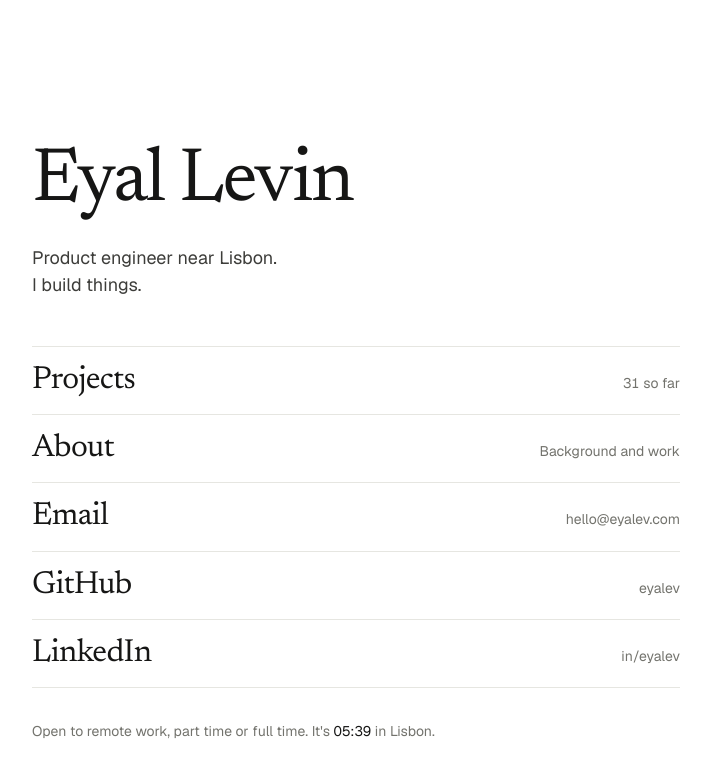
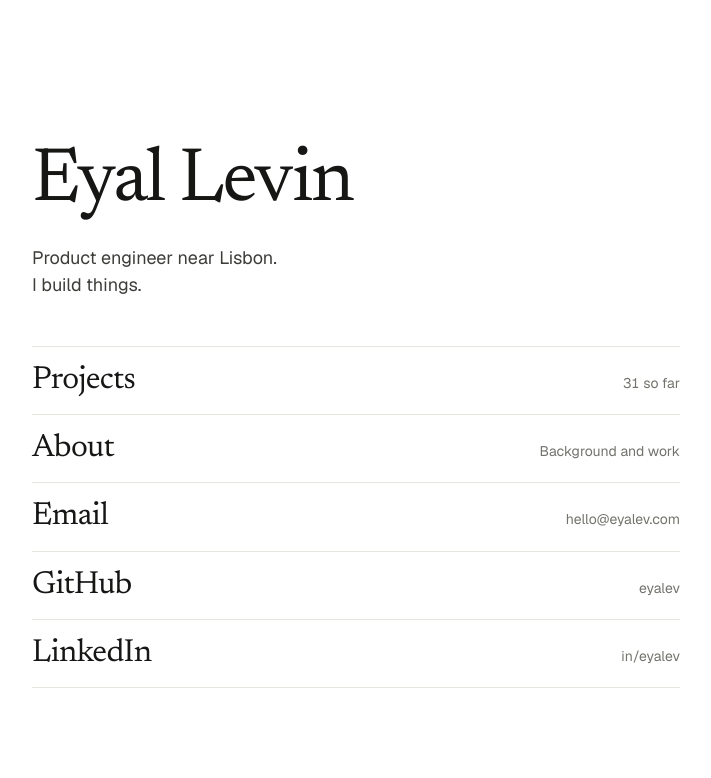
Before and after one commit to eyalev/eyalev.github.io, a Jekyll site: the page built from index.html, in a window 1280 px wide. Shown: the top 778 px of the page, without its empty margins (284-995 px from the left). Built offline with Jekyll 4.4.1, drawn with Linux system fonts in a browser that asks for light colours.

Commit message:
Home: remove the open-to-work line and the Lisbon clock
Co-Authored-By: Claude Opus 5.5 (1M context) <noreply@anthropic.com>

```diff
--- a/assets/style.css
+++ b/assets/style.css
@@ -160,9 +160,6 @@ footer.site a { color: var(--dim); text-decoration: none; padding: var(--s2) 0;
   .index a:hover .index-note { color: var(--text); }
 }
 
-.clock { margin-top: var(--s6); font-size: 14px; color: var(--dim); }
-.clock time { font-variant-numeric: tabular-nums; color: var(--text); }
-
 /* ---- projects ---- */
 
 .lede { font-size: 18px; color: var(--soft); margin-bottom: var(--s5); }
--- a/index.html
+++ b/index.html
@@ -15,14 +15,3 @@ home: true
   <a href="https://github.com/eyalev"><span class="index-name">GitHub</span><span class="index-note">eyalev</span></a>
   <a href="https://www.linkedin.com/in/eyalev/"><span class="index-name">LinkedIn</span><span class="index-note">in/eyalev</span></a>
 </nav>
-
-<p class="clock">Open to remote work, part time or full time. It's <time id="lisbon-time">daytime</time> in Lisbon.</p>
-<script>
-  (function () {
-    var el = document.getElementById('lisbon-time');
-    function tick() {
-      el.textContent = new Intl.DateTimeFormat('en-GB', { hour: '2-digit', minute: '2-digit', timeZone: 'Europe/Lisbon' }).format(new Date());
-    }
-    tick(); setInterval(tick, 30000);
-  })();
-</script>
```
